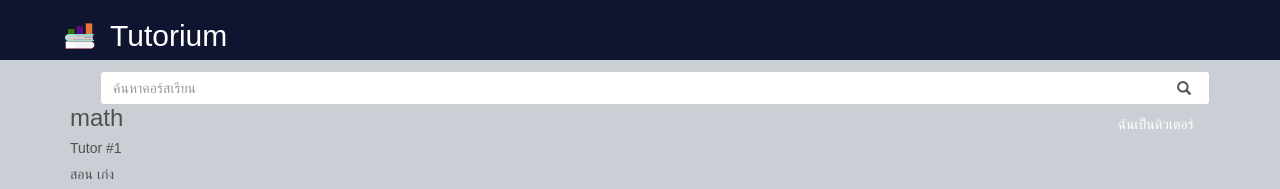
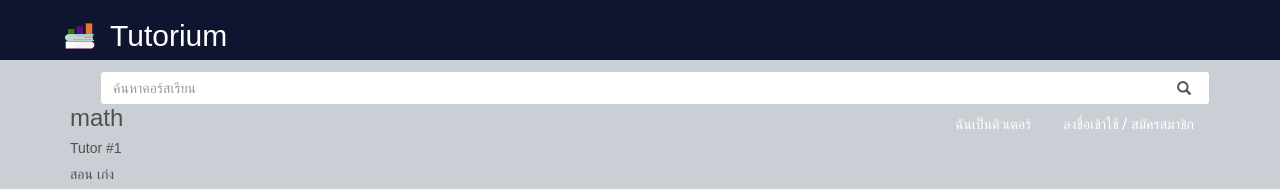
Before and after one commit to Microph/mms-full-stack-solo, a React (Create React App) app in the folder tutorium/: page / in a window 1280 px wide. Shown: the top 189 px of the page. Built offline with nearby package versions, Linux system fonts and the light colour scheme; no server answers.

Commit message:
header bug fixed

```diff
--- a/tutorium/src/components/header.js
+++ b/tutorium/src/components/header.js
@@ -50,7 +50,14 @@ class Header extends Component {
   }
 
   renderContentIsAuth = () => {
-    if (this.props.auth == null) return;
+    if (this.props.auth == null)
+      return [
+        <FlatButton
+          onClick={this.handleSigninButtonClicked}
+          style={{ color: "#fff" }}
+          label="ลงชื่อเข้าใช้ / สมัครสมาชิก"
+        />
+      ];
     if (
       this.props.auth.success &&
       !this.props.auth.user.registStatus &&
@@ -79,7 +86,14 @@ class Header extends Component {
   };
 
   renderContentIsAuthMobile() {
-    if (this.props.auth == null) return;
+    if (this.props.auth == null)
+      return [
+        <ListItem
+          onClick={this.handleSigninButtonClicked}
+          style={{ color: "#fff" }}
+          primaryText="ลงชื่อเข้าใช้ / สมัครสมาชิก"
+        />
+      ];
     if (
       this.props.auth.success &&
       !this.props.auth.user.registStatus &&
```
